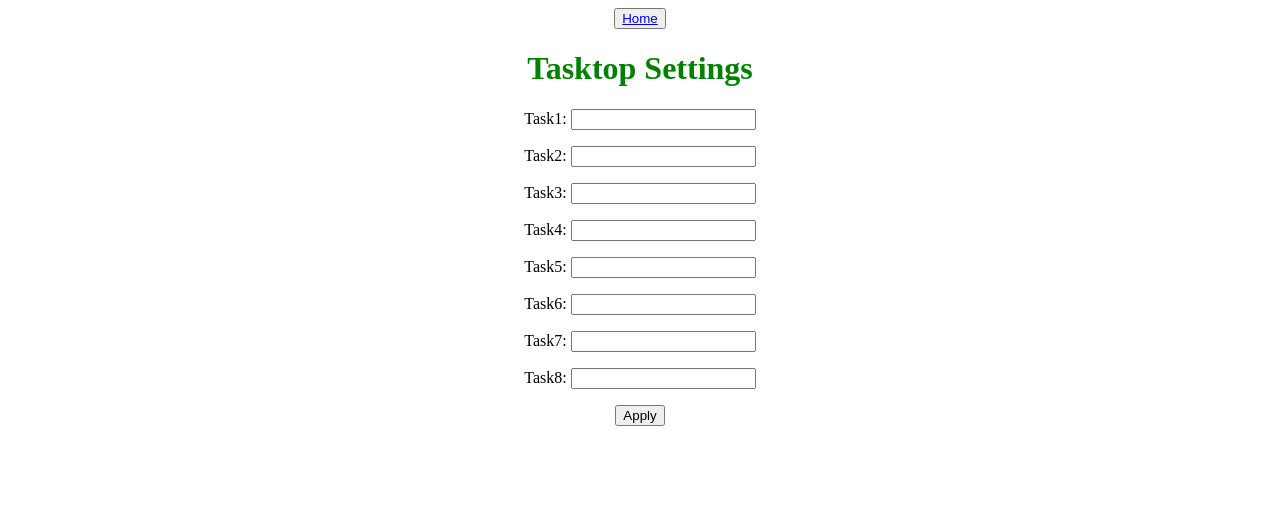
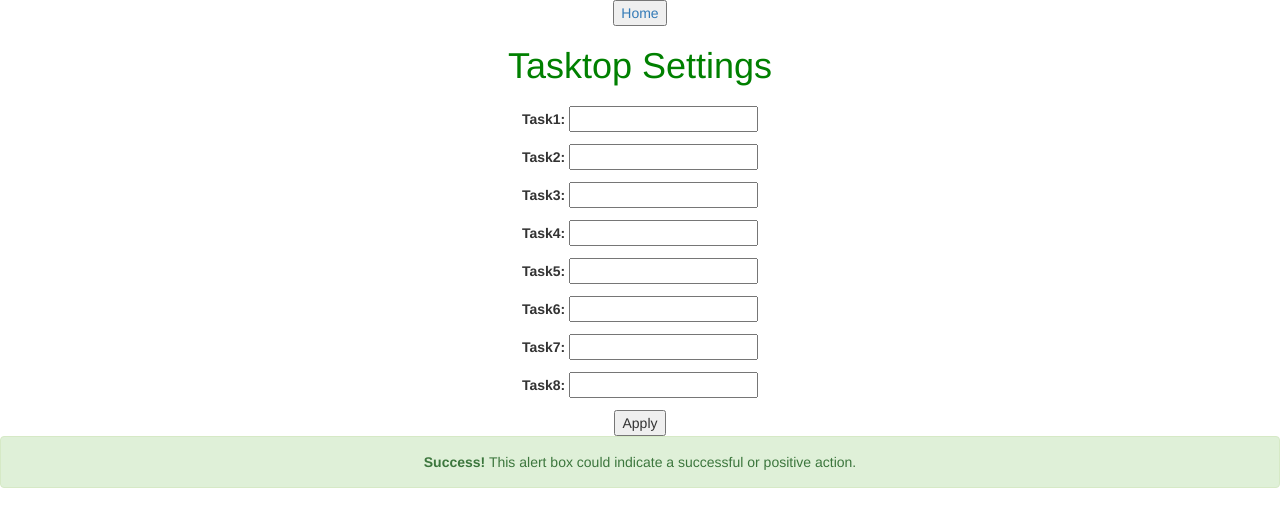
Before and after one commit to karlsheng99/Senior-Design, a Django app: template playground/templates/settings.html in a window 1280 px wide. Shown: the top 527 px of the page. Run offline with Django 3.2, Linux system fonts and the light colour scheme; the template is opened without the code that fills it: values that come from a table or form of the project are taken from there, others are empty; parts of the project's set-up code (start-up, migrations or seed data) failed here and were passed over; some libraries are stand-ins or nearby versions.

Commit message:
updated settings

```diff
--- a/playground/templates/messages.html
+++ b/playground/templates/messages.html
@@ -1,4 +1,4 @@
-<svg xmlns="http://www.w3.org/2000/svg" style="display: none;">
+<!-- <svg xmlns="http://www.w3.org/2000/svg" style="display: none;">
     <symbol id="check-circle-fill" fill="currentColor" viewBox="0 0 16 16">
       <path d="M16 8A8 8 0 1 1 0 8a8 8 0 0 1 16 0zm-3.97-3.03a.75.75 0 0 0-1.08.022L7.477 9.417 5.384 7.323a.75.75 0 0 0-1.06 1.06L6.97 11.03a.75.75 0 0 0 1.079-.02l3.992-4.99a.75.75 0 0 0-.01-1.05z"/>
     </symbol>
@@ -15,4 +15,8 @@
         </div>
     {% endfor %}
 </ul>
-{% endif %}
+{% endif %} -->
+
+<div class="alert alert-success">
+    <strong>Success!</strong> This alert box could indicate a successful or positive action.
+</div>
--- a/playground/templates/settings.html
+++ b/playground/templates/settings.html
@@ -6,6 +6,11 @@
 	<button><a href="/home/">Home</a></button>
 
 <head>
+	<meta charset="utf-8">
+	<meta name="viewport" content="width=device-width, initial-scale=1">
+	<link rel="stylesheet" href="https://maxcdn.bootstrapcdn.com/bootstrap/3.4.1/css/bootstrap.min.css">
+	<script src="https://ajax.googleapis.com/ajax/libs/jquery/3.6.0/jquery.min.js"></script>
+	<script src="https://maxcdn.bootstrapcdn.com/bootstrap/3.4.1/js/bootstrap.min.js"></script>
 	<title>Tasktop Settings</title>
     <link rel="shortcut icon" href="{% static 'favicon.ico' %}">
 </head>
```
